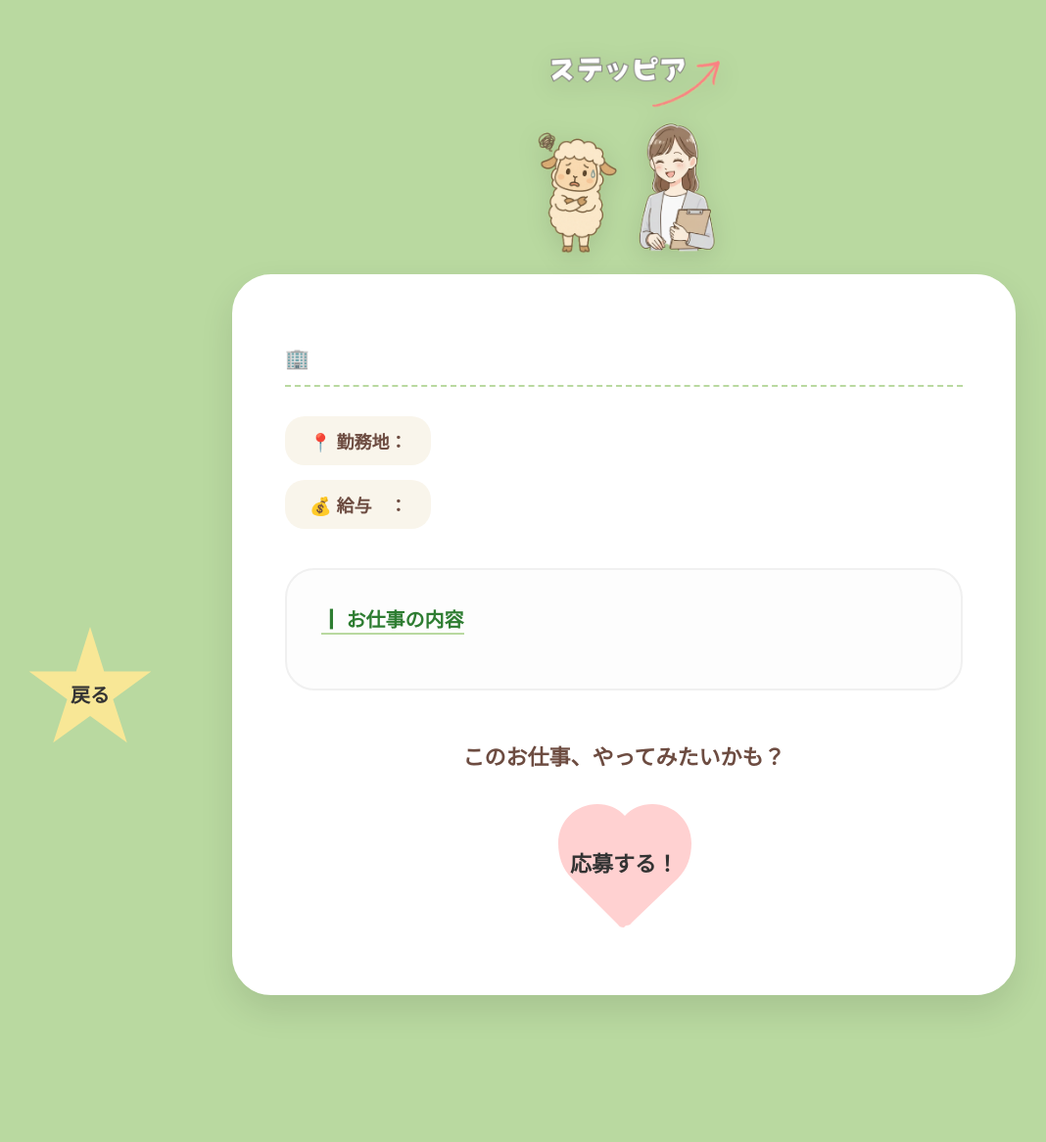
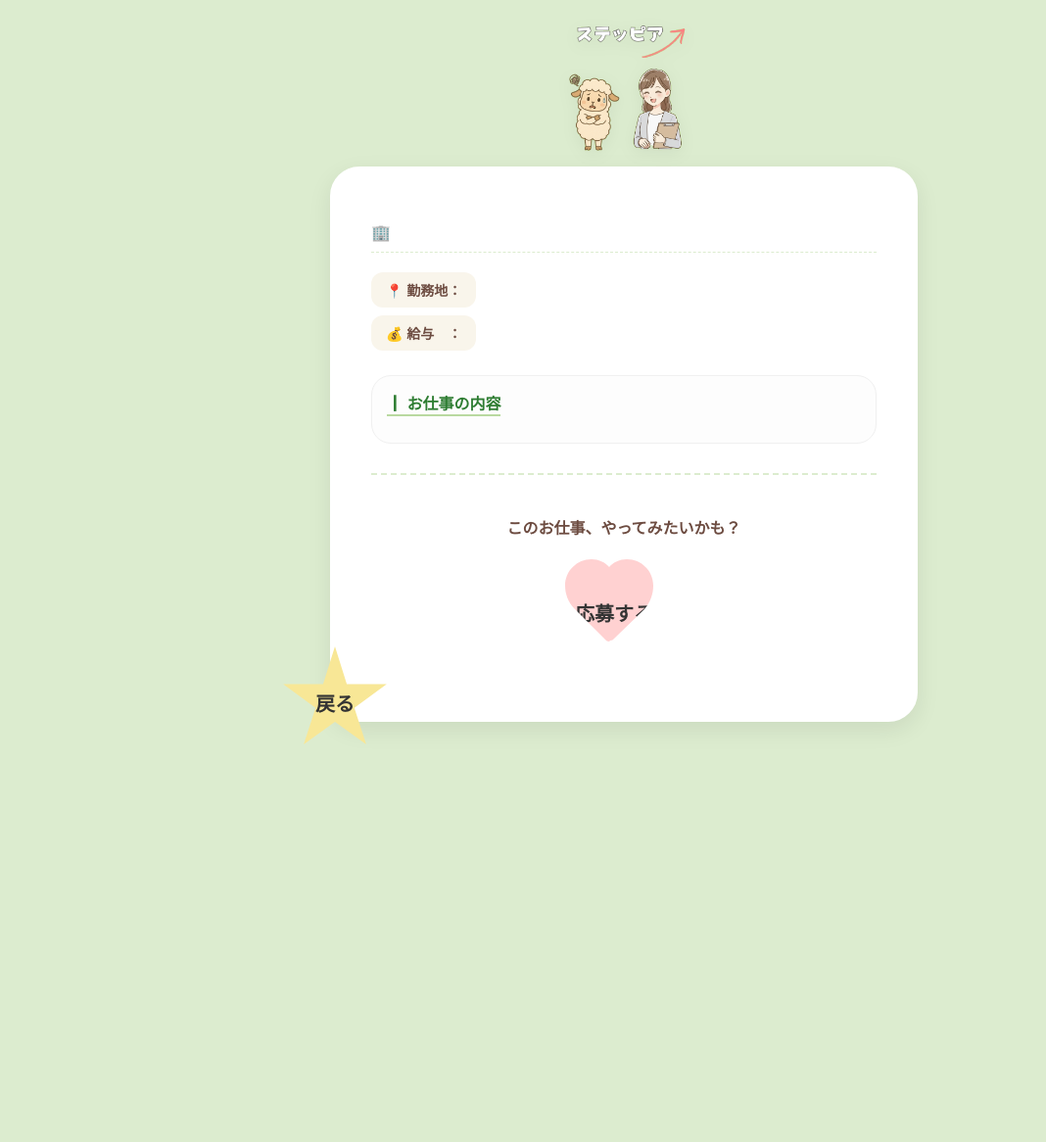
Before and after one commit to nana19820227/steppia_project, a Django app: template steppia_app/templates/steppia_app/job_detail.html in a window 1280 px wide. Shown: the whole page at 98% size, without its empty margins (3-1071 px from the left). After the commit the page ends 760 px from the top, so only its background shows below. Run offline with Django 5.2, Linux system fonts and the light colour scheme; the template is opened without the code that fills it, so the values that code supplies are empty; some web fonts are replaced.

Commit message:
style: 全体的なスマホ表示のバランス調整

```diff
--- a/steppia_app/templates/steppia_app/job_detail.html
+++ b/steppia_app/templates/steppia_app/job_detail.html
@@ -3,12 +3,12 @@
 <html lang="ja">
 <head>
     <meta charset="UTF-8">
-    <meta name="viewport" content="width=device-width, initial-scale=1.0">
+    <meta name="viewport" content="width=device-width, initial-scale=1.0, maximum-scale=1.0, user-scalable=no">
     <title>{{ job.title }} - 詳細 | ステッピア</title>
     <link href="https://fonts.googleapis.com/css2?family=Zen+Maru+Gothic:wght@700;900&display=swap" rel="stylesheet">
     <style>
         :root {
-            --grass: #B9D9A0;
+            --grass: #DCECCF;
             --wood: #6D4C41;
             --beige: #F9F5EB;
             --star-yellow: #F8E796;
@@ -19,129 +19,143 @@
             background-color: var(--grass);
             font-family: 'Zen Maru Gothic', sans-serif;
             margin: 0;
-            padding: 40px 20px 150px;
+            /* 下部ボタンと重ならないよう余白を調整 */
+            padding: 15px 10px 120px;
             display: flex;
-            justify-content: center;
-            min-height: 100vh;
+            flex-direction: column;
+            align-items: center;
+            min-height: 100dvh;
         }
 
-        .container { width: 100%; max-width: 800px; display: flex; flex-direction: column; align-items: center; }
+        .container { width: 100%; max-width: 600px; display: flex; flex-direction: column; align-items: center; }
 
+        /* ロゴ：140pxに小型化 */
         .top-logo {
-            width: 220px;
-            filter: drop-shadow(0 6px 12px rgba(0,0,0,0.1));
-            margin-bottom: 20px;
+            width: 100%;
+            max-width: 140px;
+            filter: drop-shadow(0 4px 8px rgba(0,0,0,0.05));
+            margin-bottom: 15px;
         }
 
+        /* 詳細カード：余白をスマホ用にスリム化 (50px -> 20px) */
         .detail-card {
             background: white;
-            padding: 50px;
-            border-radius: 40px;
-            box-shadow: 0 15px 35px rgba(0,0,0,0.1);
-            border: 4px solid #fff;
+            padding: 20px;
+            border-radius: 30px;
+            box-shadow: 0 8px 25px rgba(0,0,0,0.08);
+            border: 2px solid #fff;
             width: 100%;
             box-sizing: border-box;
             text-align: left;
         }
 
+        /* 求人タイトル：22pxにサイズダウン */
         .job-title {
-            font-size: 34px;
+            font-size: 22px;
             color: #2E7D32;
             font-weight: 900;
-            margin: 0 0 15px 0;
-            border-left: 10px solid #2E7D32;
-            padding-left: 20px;
+            margin: 0 0 10px 0;
+            border-left: 6px solid #2E7D32;
+            padding-left: 12px;
+            line-height: 1.3;
         }
 
+        /* 会社名：16pxに調整 */
         .company-name {
-            font-size: 20px;
+            font-size: 16px;
             font-weight: 900;
             color: #555;
-            margin-bottom: 30px;
-            border-bottom: 2px dashed var(--grass);
-            padding-bottom: 15px;
+            margin-bottom: 20px;
+            border-bottom: 1.5px dashed var(--grass);
+            padding-bottom: 10px;
         }
 
-        .info-row { display: flex; flex-direction: column; gap: 15px; margin-bottom: 40px; }
+        /* タグセクション */
+        .info-row { display: flex; flex-direction: column; gap: 8px; margin-bottom: 25px; }
         .tag {
             background: var(--beige);
-            padding: 12px 25px;
-            border-radius: 20px;
+            padding: 8px 15px;
+            border-radius: 12px;
             font-weight: 900;
             color: var(--wood);
-            font-size: 18px;
+            font-size: 14px;
             display: flex;
             align-items: center;
-            gap: 10px;
+            gap: 8px;
             width: fit-content;
         }
 
+        /* 内容ボックス */
         .description-box {
             background: #fdfdfd;
-            padding: 35px;
-            border-radius: 30px;
-            border: 2px solid #f0f0f0;
-            margin-top: 10px;
+            padding: 15px;
+            border-radius: 20px;
+            border: 1.5px solid #f0f0f0;
+            margin-top: 5px;
         }
 
         .section-label {
             color: #2E7D32;
             font-weight: 900;
-            font-size: 20px;
-            margin-bottom: 20px;
+            font-size: 16px;
+            margin-bottom: 12px;
             border-bottom: 2px solid #B9D9A0;
             display: inline-block;
         }
 
+        /* 説明テキスト：15pxに調整し読みやすく */
         .description-text {
-            line-height: 2.2;
+            line-height: 1.6;
             color: #333;
             font-weight: 700;
-            font-size: 19px;
+            font-size: 15px;
             text-align: left;
             white-space: pre-wrap;
             display: block;
         }
 
-        /* 💖 応募セクション：保存処理へ繋ぐ */
+        /* 応募セクション */
         .apply-section {
-            margin-top: 50px;
+            margin-top: 30px;
             text-align: center;
-            border-top: 3px dashed #DCECCF
-            padding-top: 40px;
+            border-top: 2px dashed #DCECCF;
+            padding-top: 25px;
         }
         .apply-message {
             font-weight: 900;
             color: var(--wood);
-            margin-bottom: 25px;
-            font-size: 22px;
+            margin-bottom: 15px;
+            font-size: 16px;
         }
+
+        /* ハートボタン：100pxに小型化 */
         .apply-heart-btn {
-            width: 150px; height: 150px;
+            width: 100px; height: 100px;
             background-color: var(--apply-pink);
             border: none;
-            clip-path: path('M75 135c-3 0-5-1-6-3L22 85c-10-10-14-23-14-36 0-23 18-40 40-40 11 0 21 4 28 12 7-8 17-12 28-12 22 0 40 17 40 40 0 13-4 26-14 36l-47 45c-1 2-3 3-6 3z');
+            clip-path: path('M50 90c-2 0-3-1-4-2L15 57C8 50 5 41 5 33c0-15 12-27 27-27 7 0 14 3 18 8 4-5 11-8 18-8 15 0 27 12 27 27 0 8-3 17-9 24l-31 30c-1 1-2 2-4 2z');
             display: inline-flex;
             align-items: center;
             justify-content: center;
             text-decoration: none;
             color: #333;
             font-weight: 900;
-            font-size: 22px;
+            font-size: 16px;
             cursor: pointer;
-            transition: 0.4s cubic-bezier(0.175, 0.885, 0.32, 1.275);
-            filter: drop-shadow(0 6px 12px rgba(0,0,0,0.15));
+            transition: 0.3s cubic-bezier(0.175, 0.885, 0.32, 1.275);
+            filter: drop-shadow(0 4px 8px rgba(0,0,0,0.1));
         }
-        .apply-heart-btn:hover {
-            transform: scale(1.15) rotate(5deg);
+        .apply-heart-btn:active {
+            transform: scale(1.1) rotate(5deg);
             background-color: #ffbaba;
         }
-        .heart-text { margin-top: -15px; }
+        .heart-text { margin-top: -10px; }
 
-        .footer-nav { position: fixed; bottom: 30px; left: 30px; z-index: 1000; }
+        /* 左下の「戻る」星ボタン：他のページと統一して75pxに設定 */
+        .footer-nav { position: fixed; bottom: 15px; left: 15px; z-index: 1000; }
         .star-back-btn {
-            width: 130px;
-            height: 130px;
+            width: 75px;
+            height: 75px;
             background-color: var(--star-yellow);
             clip-path: polygon(50% 0%, 61% 35%, 98% 35%, 68% 57%, 79% 91%, 50% 70%, 21% 91%, 32% 57%, 2% 35%, 39% 35%);
             display: flex;
@@ -150,13 +164,23 @@
             text-decoration: none;
             color: #333;
             font-weight: 900;
-            font-size: 20px;
-            filter: drop-shadow(0 6px 12px rgba(0,0,0,0.15));
-            transition: 0.3s;
+            font-size: 15px;
+            filter: drop-shadow(0 4px 8px rgba(0,0,0,0.1));
+            transition: 0.2s;
             position: relative;
         }
-        .star-back-btn:hover { transform: scale(1.1) rotate(-10deg); background-color: #ffe066; }
+        .star-back-btn:active { transform: scale(0.9) rotate(-10deg); background-color: #ffe066; }
         .nav-text { position: absolute; top: 52%; left: 50%; transform: translate(-50%, -50%); white-space: nowrap; }
+
+        /* タブレット・PC向け調整 */
+        @media (min-width: 768px) {
+            .detail-card { padding: 40px; }
+            .job-title { font-size: 28px; }
+            .description-text { font-size: 17px; }
+            .apply-heart-btn { width: 130px; height: 130px; font-size: 20px; }
+            .star-back-btn { width: 110px; height: 110px; font-size: 20px; }
+            .footer-nav { left: 50%; transform: translateX(-350px); bottom: 30px; }
+        }
     </style>
 </head>
 <body>
```
